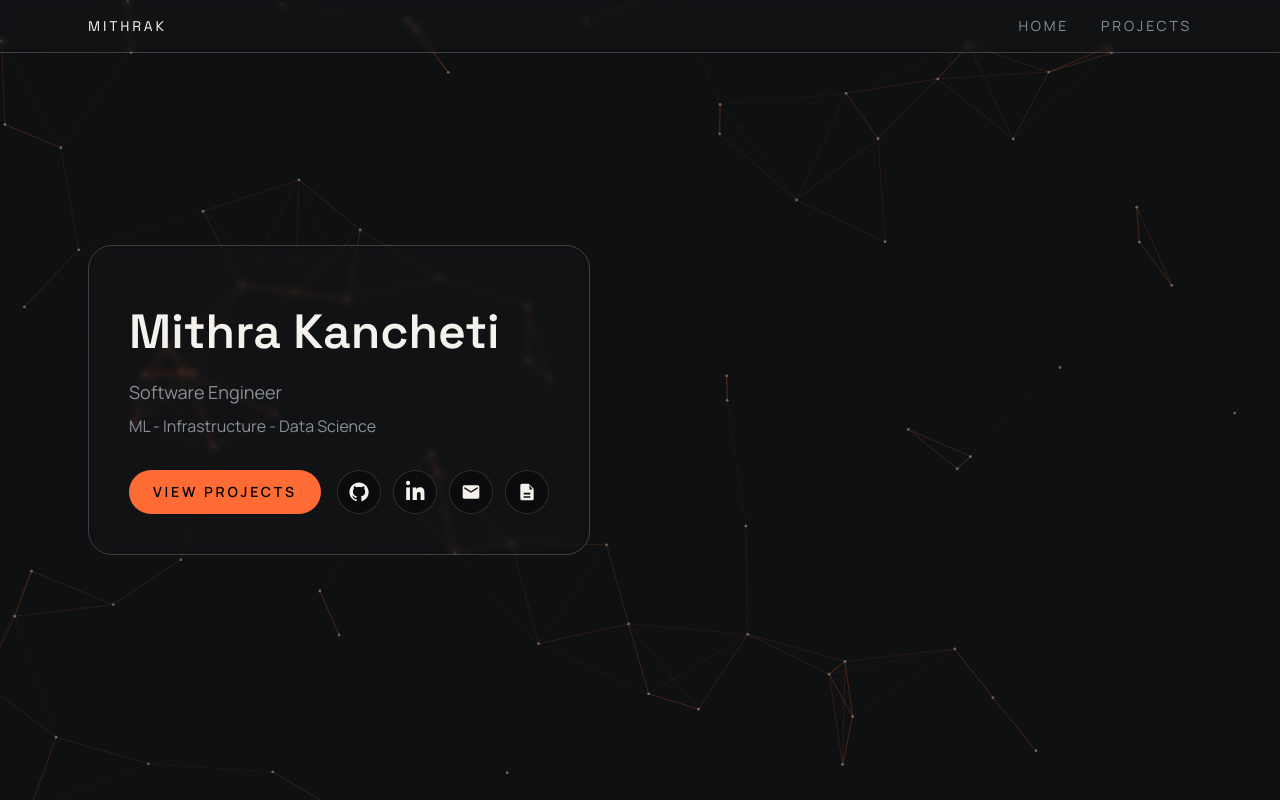
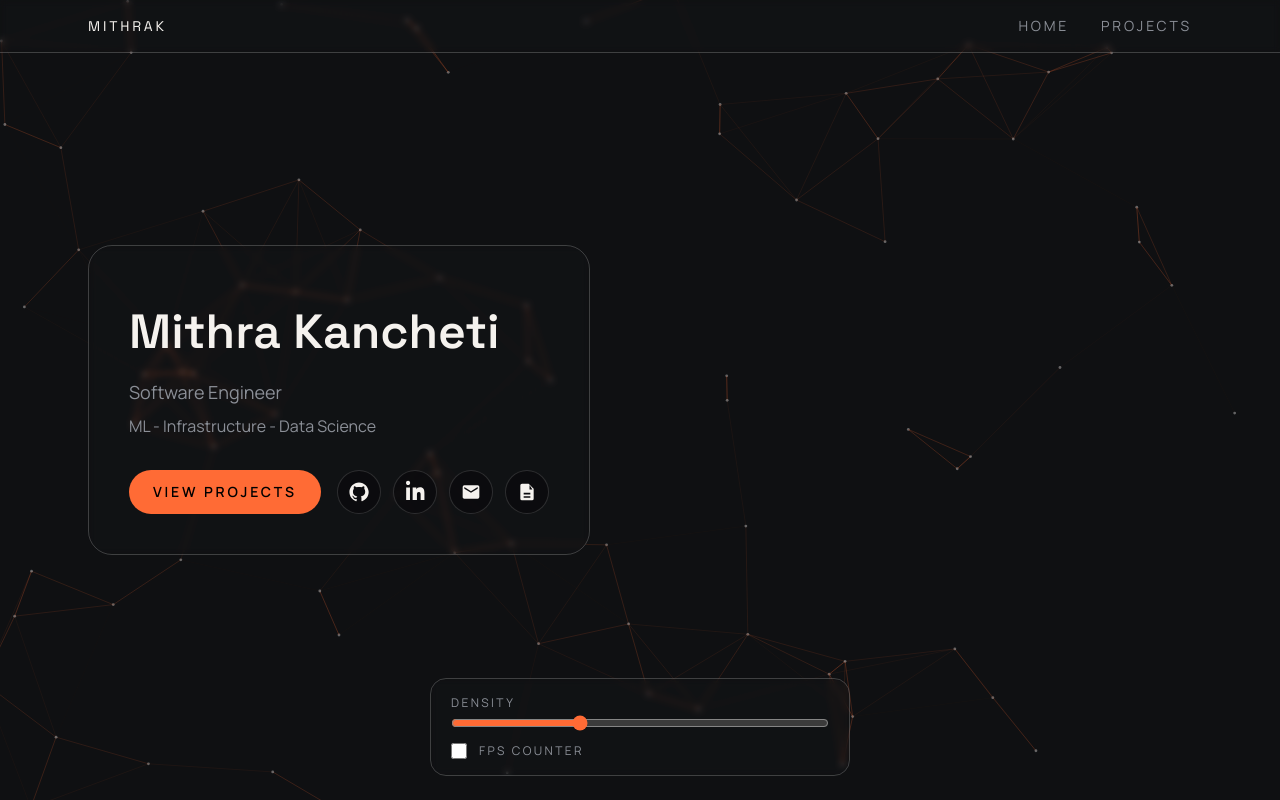
Before and after one commit to mitkan191003/personal-site, a Next.js app: page / in a window 1280 px wide. Built offline with nearby package versions, Linux system fonts and the light colour scheme.

Commit message:
Add background options

```diff
--- a/src/app/page.tsx
+++ b/src/app/page.tsx
@@ -1,9 +1,19 @@
+"use client";
+
+import { useState } from "react";
+
 import NetworkBackground from "@/components/NetworkBackground";
 
 export default function Home() {
+  const [densityScale, setDensityScale] = useState(1);
+  const [showFps, setShowFps] = useState(false);
+
   return (
     <div className="relative min-h-screen overflow-hidden bg-[var(--color-background)] text-[var(--color-text)]">
-      <NetworkBackground />
+      <NetworkBackground
+        settings={{ density: Math.round(12000 / densityScale) }}
+        showFps={showFps}
+      />
       <main className="relative z-10 flex min-h-screen flex-col">
         <div className="mx-auto flex w-full max-w-6xl flex-1 flex-col justify-center gap-10 px-6 py-16 sm:py-24 lg:flex-row lg:items-center lg:justify-between">
           <section className="glass-card max-w-xl rounded-3xl p-8 sm:p-10">
@@ -87,6 +97,31 @@ export default function Home() {
           </section>
         </div>
       </main>
+      <div className="pointer-events-none absolute bottom-6 left-1/2 z-10 w-[min(90vw,420px)] -translate-x-1/2">
+        <div className="glass-card flex flex-col gap-4 rounded-2xl px-5 py-4 pointer-events-auto">
+          <label className="flex flex-col gap-2 text-xs uppercase tracking-[0.2em] text-[var(--color-muted)]">
+            Density
+            <input
+              type="range"
+              min={0.5}
+              max={2}
+              step={0.1}
+              value={densityScale}
+              onChange={(event) => setDensityScale(Number(event.target.value))}
+              className="h-2 w-full cursor-pointer accent-[var(--color-secondary)]"
+            />
+          </label>
+          <label className="flex items-center gap-3 text-xs uppercase tracking-[0.2em] text-[var(--color-muted)]">
+            <input
+              type="checkbox"
+              checked={showFps}
+              onChange={(event) => setShowFps(event.target.checked)}
+              className="h-4 w-4 cursor-pointer accent-[var(--color-secondary)]"
+            />
+            FPS Counter
+          </label>
+        </div>
+      </div>
     </div>
   );
 }
--- a/src/components/NetworkBackground.tsx
+++ b/src/components/NetworkBackground.tsx
@@ -43,11 +43,13 @@ const clamp = (value: number, min: number, max: number) =>
 type NetworkBackgroundProps = {
   settings?: Partial<NetworkSettings>;
   className?: string;
+  showFps?: boolean;
 };
 
 export default function NetworkBackground({
   settings,
   className,
+  showFps = false,
 }: NetworkBackgroundProps) {
   const canvasRef = useRef<HTMLCanvasElement | null>(null);
   const merged = { ...defaultSettings, ...settings };
@@ -64,6 +66,9 @@ export default function NetworkBackground({
     let nodes: Node[] = [];
     let animationFrame = 0;
     let lastTime = 0;
+    let lastFpsTime = 0;
+    let frames = 0;
+    let fps = 0;
 
     const createNodes = () => {
       const area = width * height;
@@ -96,6 +101,14 @@ export default function NetworkBackground({
       if (!lastTime) lastTime = time;
       const delta = Math.min((time - lastTime) / 1000, 0.05);
       lastTime = time;
+      frames += 1;
+      if (!lastFpsTime) lastFpsTime = time;
+      const fpsWindow = time - lastFpsTime;
+      if (fpsWindow >= 500) {
+        fps = (frames * 1000) / fpsWindow;
+        frames = 0;
+        lastFpsTime = time;
+      }
       ctx.clearRect(0, 0, width, height);
       ctx.fillStyle = `rgba(255, 255, 255, ${merged.dotOpacity})`;
 
@@ -136,6 +149,12 @@ export default function NetworkBackground({
         if (node.y > height + merged.edgePadding) node.y = -merged.edgePadding;
       }
 
+      if (showFps) {
+        ctx.fillStyle = "rgba(245, 242, 238, 0.85)";
+        ctx.font = "12px var(--font-body), sans-serif";
+        ctx.fillText(`FPS: ${Math.round(fps)}`, 16, height - 16);
+      }
+
       animationFrame = window.requestAnimationFrame(draw);
     };
 
@@ -147,7 +166,20 @@ export default function NetworkBackground({
       window.removeEventListener("resize", resize);
       window.cancelAnimationFrame(animationFrame);
     };
-  }, [merged.baseSpeed, merged.density, merged.dotOpacity, merged.dotRadius, merged.drift, merged.edgePadding, merged.lineOpacity, merged.maxDistance, merged.maxNodes, merged.maxSpeed, merged.minNodes]);
+  }, [
+    merged.baseSpeed,
+    merged.density,
+    merged.dotOpacity,
+    merged.dotRadius,
+    merged.drift,
+    merged.edgePadding,
+    merged.lineOpacity,
+    merged.maxDistance,
+    merged.maxNodes,
+    merged.maxSpeed,
+    merged.minNodes,
+    showFps,
+  ]);
 
   return (
     <canvas
```
